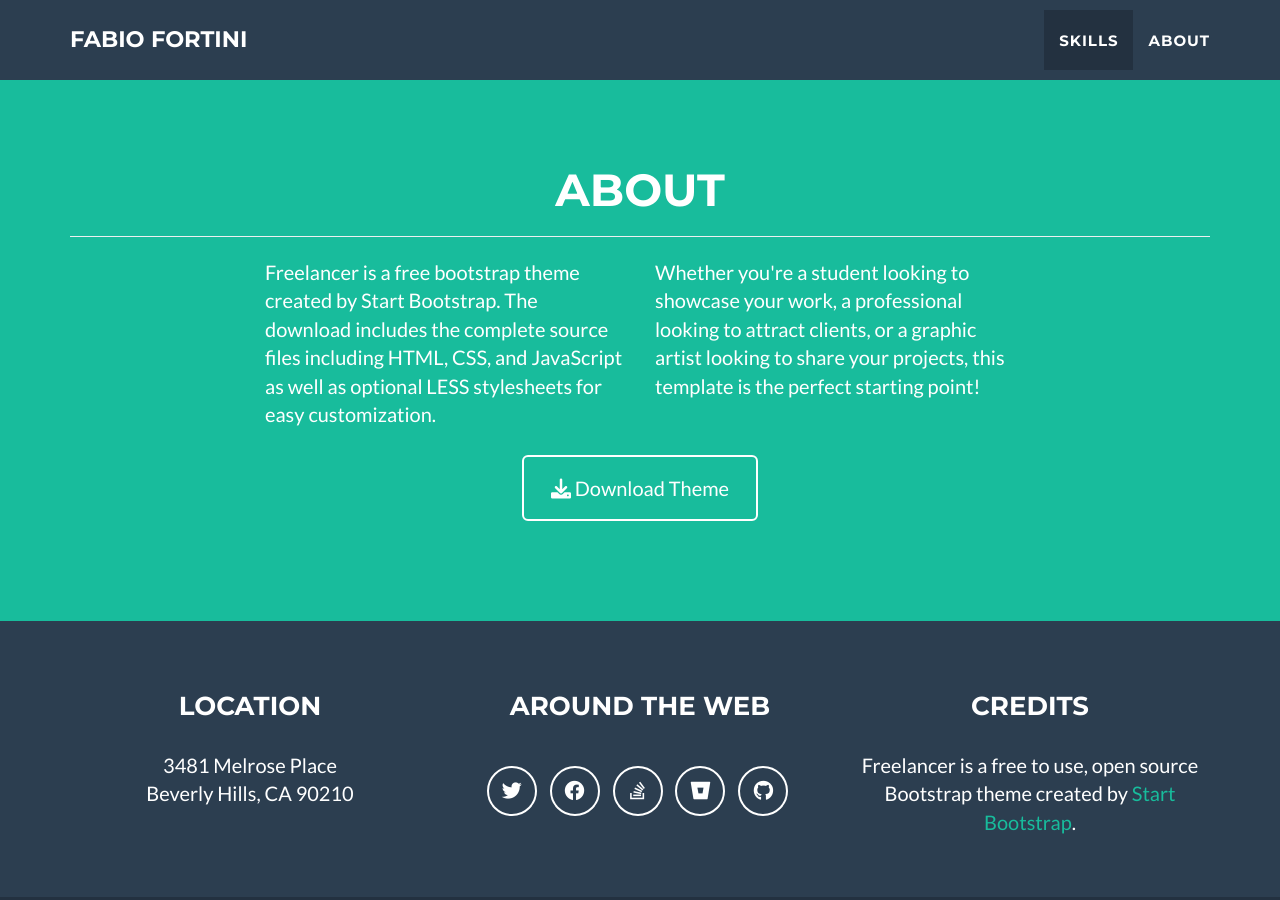
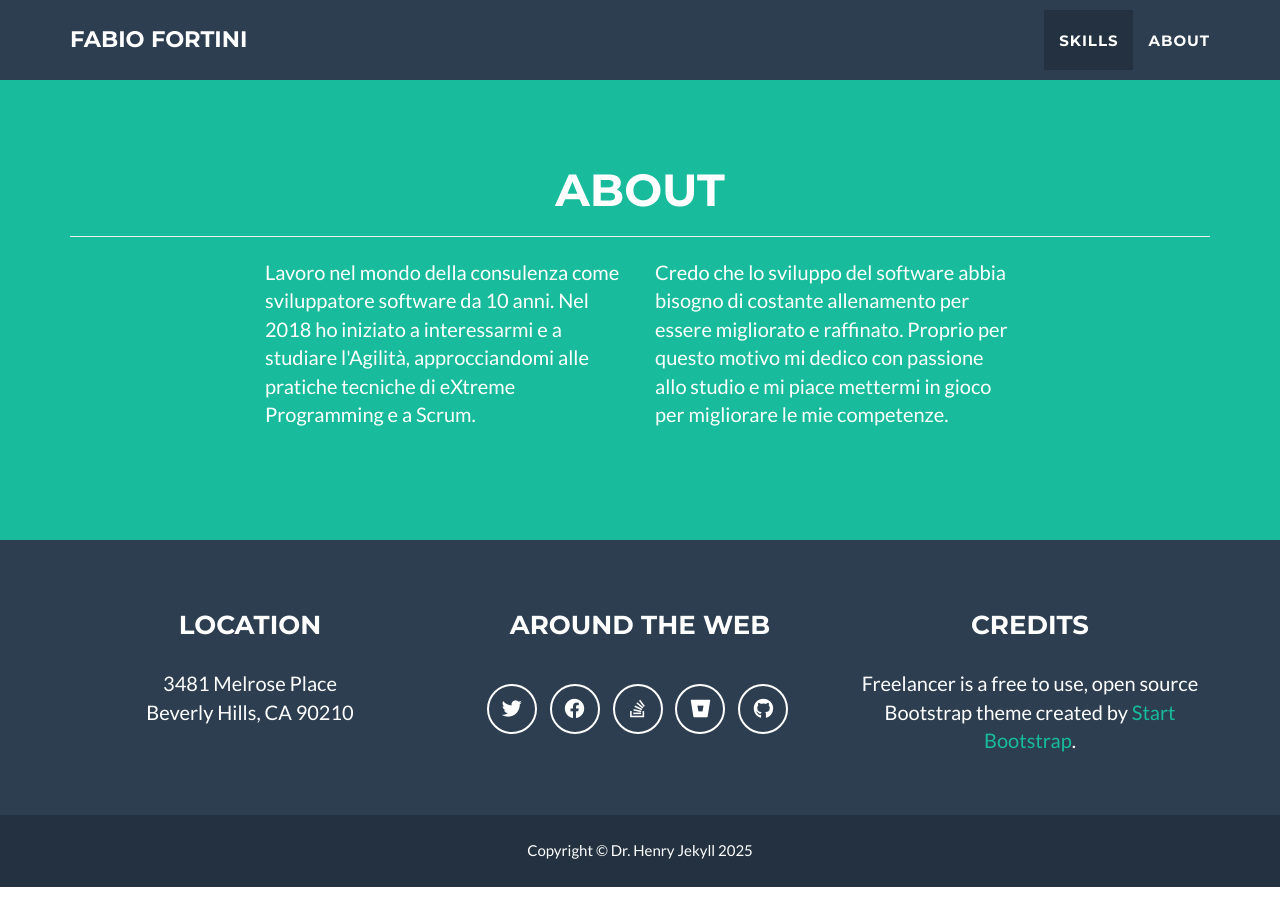
Before and after one commit to FabioFortini/fabiofortini.github.io, a Jekyll site: the page built from _posts/2014-07-18-quality.markdown, in a window 1280 px wide and 900 px high, scrolled down 1227 px. Built offline with Jekyll 4.4.1, drawn with Linux system fonts in a browser that asks for light colours.

Commit message:
💬 write about description

```diff
--- a/_includes/about.html
+++ b/_includes/about.html
@@ -9,18 +9,14 @@
     </div>
     <div class="row">
       <div class="col-lg-4 col-lg-offset-2">
-        <p>Freelancer is a free bootstrap theme created by Start Bootstrap. The download includes the complete
-          source files including HTML, CSS, and JavaScript as well as optional LESS stylesheets for easy
-          customization.</p>
+        <p>Lavoro nel mondo della consulenza come sviluppatore software da 10 anni.
+          Nel 2018 ho iniziato a interessarmi e a studiare l'Agilità, approcciandomi alle pratiche tecniche di eXtreme Programming e a Scrum.
+        </p>
       </div>
       <div class="col-lg-4">
-        <p>Whether you're a student looking to showcase your work, a professional looking to attract clients, or
-          a graphic artist looking to share your projects, this template is the perfect starting point! </p>
-      </div>
-      <div class="col-lg-8 col-lg-offset-2 text-center">
-        <a href="https://github.com/jeromelachaud/freelancer-theme" class="btn btn-lg btn-outline">
-          <i class="fa fa-download"></i> Download Theme
-        </a>
+        <p>Credo che lo sviluppo del software abbia bisogno di costante allenamento per essere migliorato e raffinato.
+          Proprio per questo motivo mi dedico con passione allo studio e mi piace mettermi in gioco per migliorare le mie competenze.
+        </p>
       </div>
     </div>
   </div>
```
